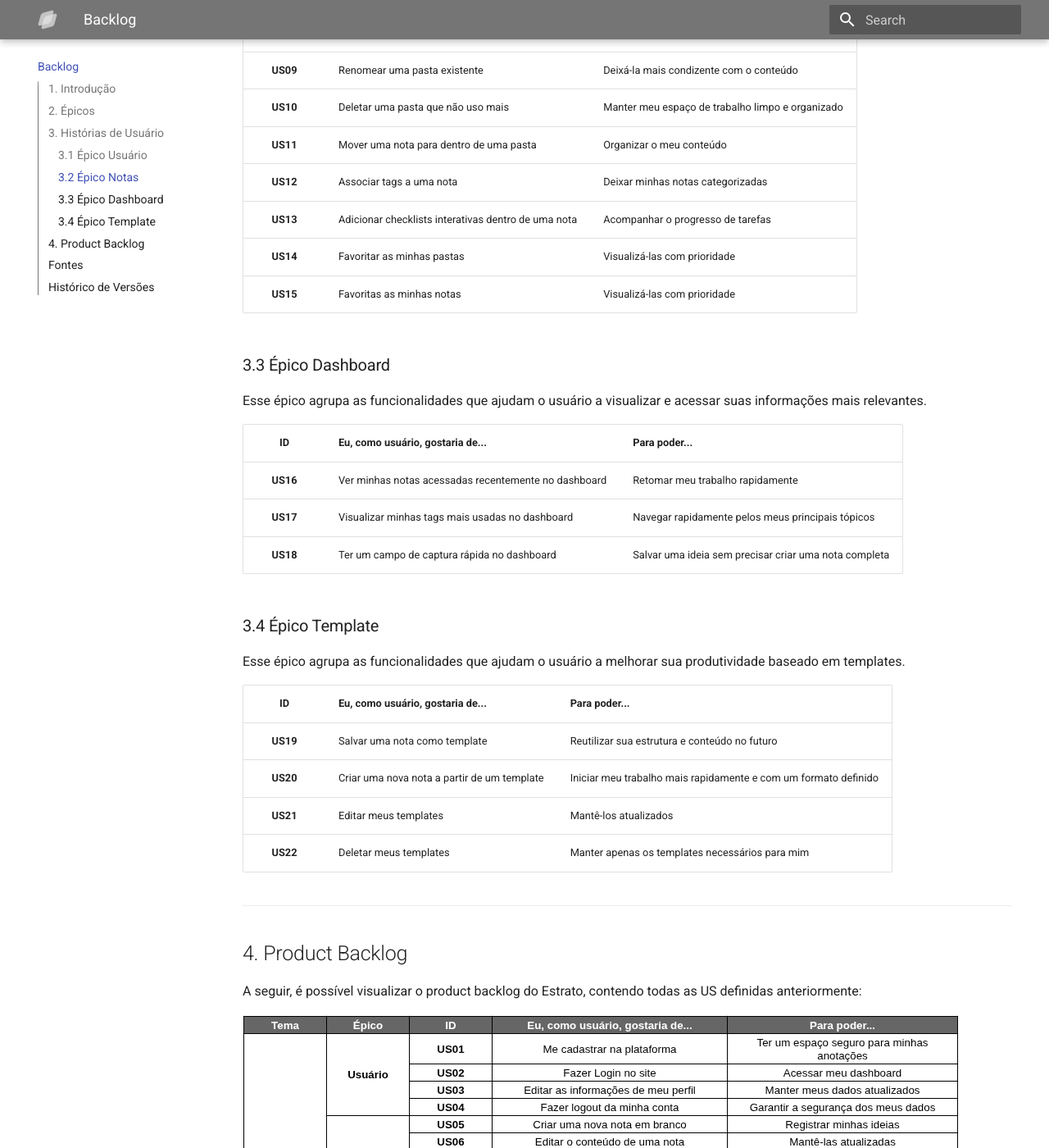
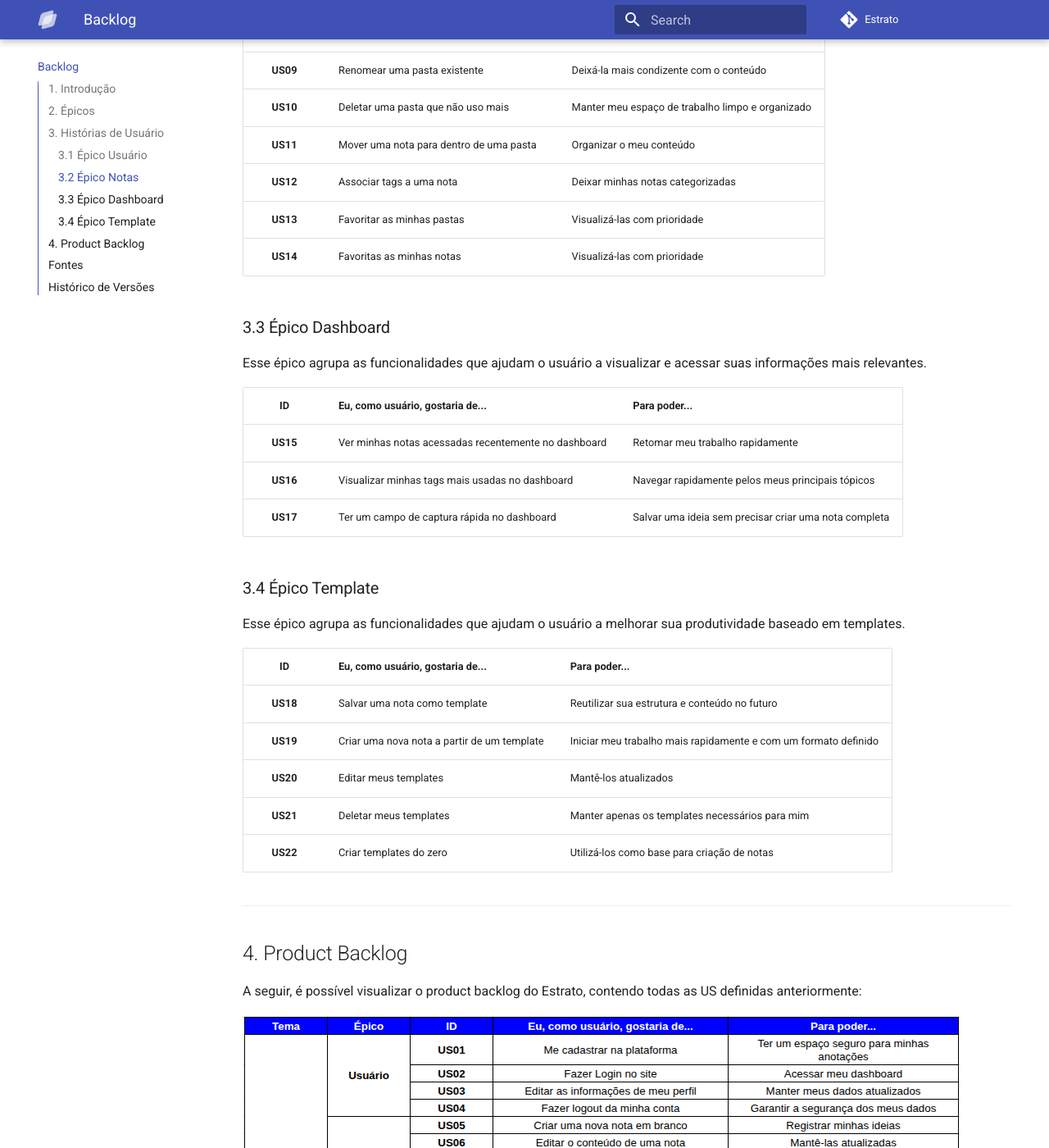
Before and after one commit to estrato-notes/estrato-docs, an MkDocs documentation site: the page built from docs/backlog.md, in a window 1280 px wide and 1400 px high, scrolled down 1533 px. Shown: the whole window at 82% size. Built offline with MkDocs 1.6.1 and Material for MkDocs 9.7.7, drawn with Linux system fonts in a browser that asks for light colours; comment, search, counter and statistics services are not loaded; some of the changed text lies outside the part shown.

Commit message:
docs: update documentations

```diff
--- a/docs/backlog.md
+++ b/docs/backlog.md
@@ -46,9 +46,8 @@ Esse épico foca na criação, edição e organização de notas, pastas e tags.
 | **US10**  | Deletar uma pasta que não uso mais | Manter meu espaço de trabalho limpo e organizado |
 | **US11**  | Mover uma nota para dentro de uma pasta | Organizar o meu conteúdo |
 | **US12**  | Associar tags a uma nota         | Deixar minhas notas categorizadas |
-| **US13**  | Adicionar checklists interativas dentro de uma nota | Acompanhar o progresso de tarefas |
-| **US14**  | Favoritar as minhas pastas       | Visualizá-las com prioridade |
-| **US15**  | Favoritas as minhas notas        | Visualizá-las com prioridade |
+| **US13**  | Favoritar as minhas pastas       | Visualizá-las com prioridade |
+| **US14**  | Favoritas as minhas notas        | Visualizá-las com prioridade |
 
 ### 3.3 Épico Dashboard
 
@@ -66,10 +65,11 @@ Esse épico agrupa as funcionalidades que ajudam o usuário a melhorar sua produ
 
 | ID    | Eu, como usuário, gostaria de... | Para poder... |
 | :---: | -------------------------------- | ------------- |
-| **US19**  | Salvar uma nota como template | Reutilizar sua estrutura e conteúdo no futuro |
-| **US20**  | Criar uma nova nota a partir de um template | Iniciar meu trabalho mais rapidamente e com um formato definido |
-| **US21**  | Editar meus templates | Mantê-los atualizados |
-| **US22**  | Deletar meus templates | Manter apenas os templates necessários para mim |
+| **US18**  | Salvar uma nota como template | Reutilizar sua estrutura e conteúdo no futuro |
+| **US19**  | Criar uma nova nota a partir de um template | Iniciar meu trabalho mais rapidamente e com um formato definido |
+| **US20**  | Editar meus templates | Mantê-los atualizados |
+| **US21**  | Deletar meus templates | Manter apenas os templates necessários para mim |
+| **US22**  | Criar templates do zero | Utilizá-los como base para criação de notas |
 
 ---
 
--- a/mkdocs.yml
+++ b/mkdocs.yml
@@ -1,12 +1,15 @@
+repo_url: https://github.com/orgs/estrato-notes/repositories
+repo_name: Estrato
+
 site_name: Estrato - Documentação
 theme:
   name: material
-  logo: assets/logo/simbol-white2.svg
-  favicon: assets/logo/simbol-grey2.svg
+  logo: assets/logo/logo-white.svg
+  favicon: assets/logo/logo-blue.svg
 
   palette:
     - scheme: default
-      primary: grey
+      primary: indigo
 
   features:
     - navigation.tabs
```
Also changed, not shown: other parts of docs/backlog.md (+7 -7 lines), docs/index.md (+2 -4 lines), docs/prototype.md (+3 -2 lines), docs/uml-diagram.md (+5 -4 lines), requirements.txt (added, +29 -0 lines), docs/assets/backlog.png, docs/assets/class_diagram_estrato.png, docs/assets/logo/header.png (added), docs/assets/logo/logo-blue.svg (added), docs/assets/logo/logo-grey2.svg (deleted), docs/assets/logo/logo-name-white.svg (added), docs/assets/logo/logo-white.svg (added), docs/assets/logo/logo-white2.svg (deleted), docs/assets/logo/simbol-grey2.svg (deleted), 1 more files.
